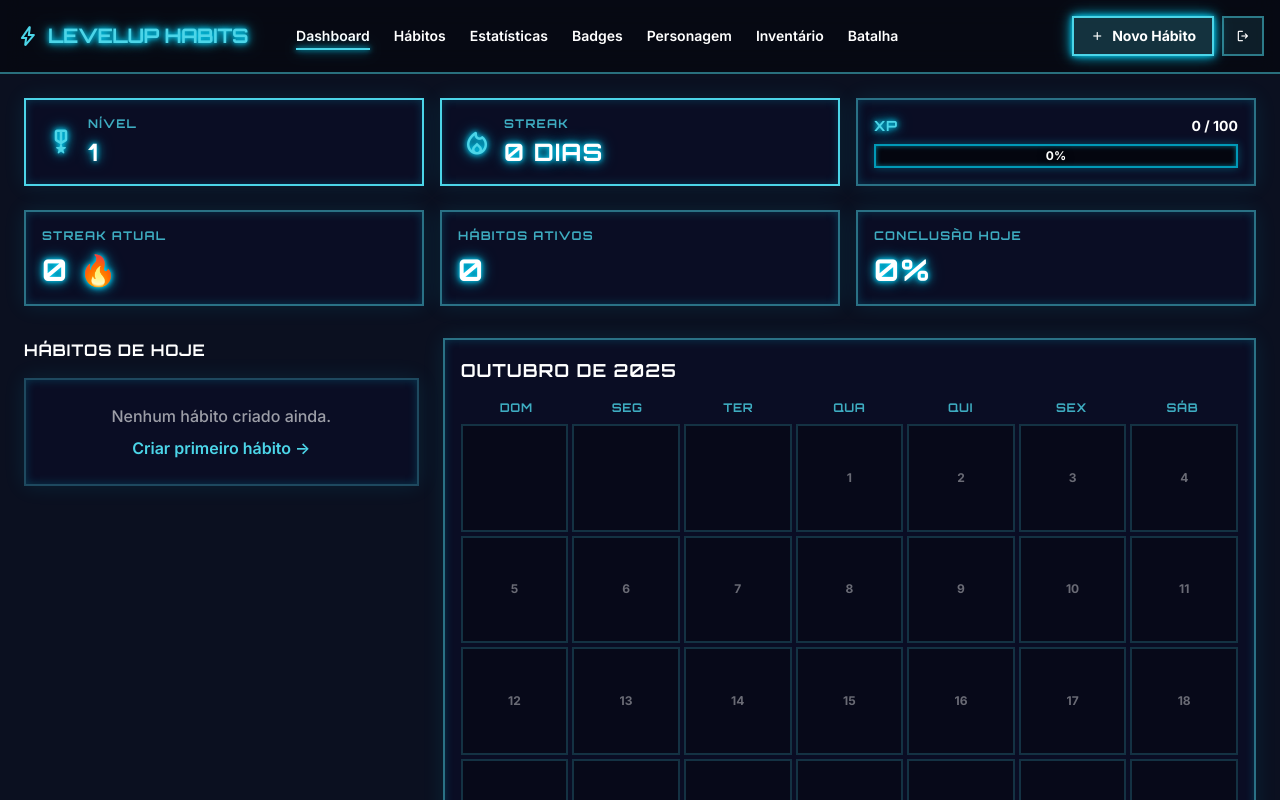
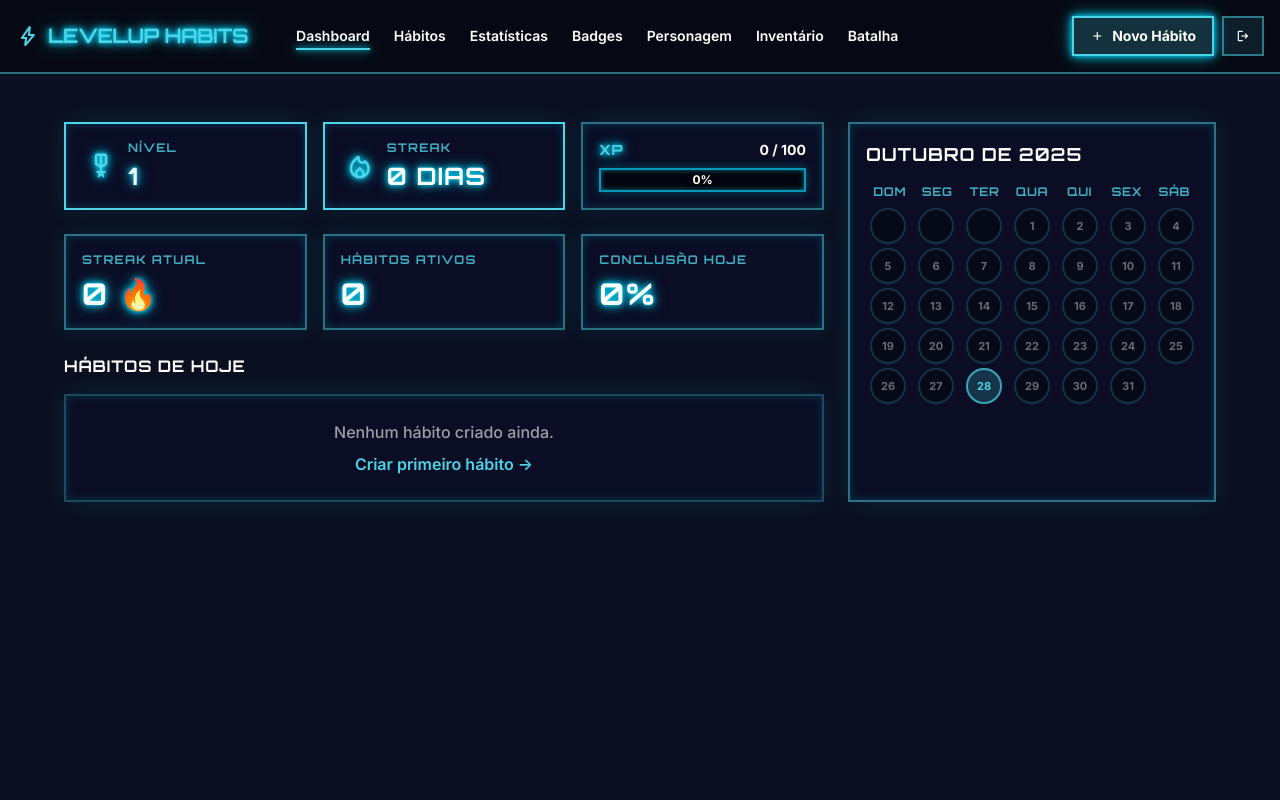
Before and after one commit to DinisMiranda/PW1_P1, a Vue app in the folder my-vue-app/: page / in a window 1280 px wide. Both pictures are taken after typing "Sample", "Sample123" into the empty fields and a click on the button "ENTRAR". Shown: the top 800 px of the page. Built offline with nearby package versions, Linux system fonts and the light colour scheme.

Commit message:
calendario e xp resolvidos

```diff
--- a/my-vue-app/src/stores/habit.js
+++ b/my-vue-app/src/stores/habit.js
@@ -55,14 +55,15 @@ export const useHabitStore = defineStore('habit', () => {
     const dateStr = date
     const index = habit.completedDays.indexOf(dateStr)
 
+    const userStore = useUserStore()
+    const xpGained = 10
+
     if (index === -1) {
       // Marcar como feito
       habit.completedDays.push(dateStr)
       habit.streak = calculateStreak(habit.completedDays)
 
       // Ganhar XP
-      const userStore = useUserStore()
-      const xpGained = 10
       const oldLevel = userStore.level
       userStore.gainXP(xpGained)
       habit.xpEarned += xpGained
@@ -84,6 +85,10 @@ export const useHabitStore = defineStore('habit', () => {
       // Desmarcar
       habit.completedDays.splice(index, 1)
       habit.streak = calculateStreak(habit.completedDays)
+
+      // Remover XP ganho anteriormente
+      userStore.loseXP(xpGained)
+      habit.xpEarned = Math.max(0, habit.xpEarned - xpGained)
     }
 
     saveHabits()
--- a/my-vue-app/src/stores/user.js
+++ b/my-vue-app/src/stores/user.js
@@ -17,20 +17,25 @@ export const useUserStore = defineStore('user', () => {
     localStorage.setItem('streak', streak.value.toString())
   }
 
+  function recalcLevel() {
+    const newLevel = Math.max(1, Math.floor(xp.value / 100) + 1)
+    if (newLevel > level.value) {
+      level.value = newLevel
+      checkBadges()
+    } else if (newLevel < level.value) {
+      level.value = newLevel
+    }
+  }
+
   function gainXP(amount) {
     xp.value += amount
+    recalcLevel()
+    saveState()
+  }
 
-    // Verificar subida de nível
-    const newLevel = Math.floor(xp.value / 100) + 1
-    if (newLevel > level.value) {
-      const oldLevel = level.value
-      level.value = newLevel
-      checkBadges()
-
-      // Notificar character store sobre level up (será chamado externamente)
-      // Para evitar dependência circular, o componente que chama gainXP também chama characterStore.levelUp()
-    }
-
+  function loseXP(amount) {
+    xp.value = Math.max(0, xp.value - amount)
+    recalcLevel()
     saveState()
   }
 
@@ -74,6 +79,7 @@ export const useUserStore = defineStore('user', () => {
     xpForNextLevel,
     xpProgress,
     gainXP,
+    loseXP,
     updateStreak,
     checkBadges,
     init
--- a/my-vue-app/src/views/Dashboard.vue
+++ b/my-vue-app/src/views/Dashboard.vue
@@ -1,7 +1,10 @@
 <template>
-  <div class="min-h-screen">
+  <div class="min-h-screen w-full px-4 sm:px-6 lg:px-10 py-6">
+    <div class="grid gap-6 lg:grid-cols-3">
+      <!-- Left column: widgets, stats, habits -->
+      <div class="space-y-6 lg:col-span-2">
         <!-- Gamification widgets -->
-    <section class="mb-6 grid grid-cols-1 gap-4 sm:grid-cols-3">
+        <section class="grid grid-cols-1 gap-4 sm:grid-cols-3">
           <LevelIndicator />
           <StreakCounter />
           <div class="border-2 border-primary/50 bg-card-solo p-4">
@@ -10,7 +13,7 @@
         </section>
 
         <!-- Stats -->
-    <section class="mb-8 grid grid-cols-1 gap-4 sm:grid-cols-3">
+        <section class="grid grid-cols-1 gap-4 sm:grid-cols-3">
           <div class="border-2 border-primary/50 bg-card-solo p-4 hover:border-primary hover:glow-cyan transition-all">
             <p class="text-xs font-solo uppercase tracking-widest text-primary/80 mb-2">Streak atual</p>
             <p class="text-3xl font-bold font-solo text-white text-glow">{{ maxStreak }} 🔥</p>
@@ -25,10 +28,8 @@
           </div>
         </section>
 
-    <!-- Habit list + Calendar -->
-    <div class="grid grid-cols-1 gap-6 lg:grid-cols-3">
         <!-- Habit list -->
-      <section class="lg:col-span-1 space-y-4">
+        <section class="space-y-4">
         <h3 class="text-base font-bold font-solo text-white uppercase tracking-wider">Hábitos de hoje</h3>
         <div v-if="habitStore.activeHabits.length === 0" class="border-2 border-primary/30 bg-card-solo p-6 text-center text-white/60">
           <p>Nenhum hábito criado ainda.</p>
@@ -73,15 +74,16 @@
           </div>
         </div>
         </section>
+      </div>
 
-      <!-- Calendar heatmap -->
-      <section class="lg:col-span-2 border-2 border-primary/50 bg-card-solo p-4">
+      <!-- Right column: calendar heatmap -->
+      <section class="border-2 border-primary/50 bg-card-solo p-3 sm:p-4 w-full lg:col-span-1 lg:ml-auto">
         <div class="flex items-center justify-between mb-4">
           <h2 class="text-lg font-bold font-solo text-white uppercase tracking-wider">{{ currentMonth }}</h2>
         </div>
 
         <!-- Weekday labels -->
-        <div class="mt-4 grid grid-cols-7 text-center text-xs font-solo text-primary/80 uppercase tracking-wider">
+        <div class="mt-4 grid grid-cols-7 text-center text-xs font-solo text-primary/80 uppercase tracking-wider justify-items-center">
           <div>Dom</div>
           <div>Seg</div>
           <div>Ter</div>
@@ -92,12 +94,12 @@
         </div>
 
         <!-- Grid -->
-        <div class="mt-2 grid grid-cols-7 gap-1">
+        <div class="mt-2 grid grid-cols-7 gap-1 justify-items-center">
           <div
             v-for="day in calendarDays"
             :key="day.date"
             :class="[
-              'aspect-square text-xs flex items-center justify-center font-bold transition-all border-2',
+              'w-8 h-8 sm:w-9 sm:h-9 text-[11px] flex items-center justify-center font-bold transition-all border-2 rounded-full',
               day.completed
                 ? 'border-primary bg-primary text-black glow-cyan'
                 : day.isToday
```
Lines whose indentation alone changed are shown as unchanged.
